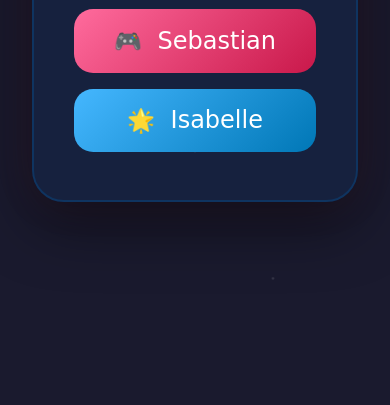
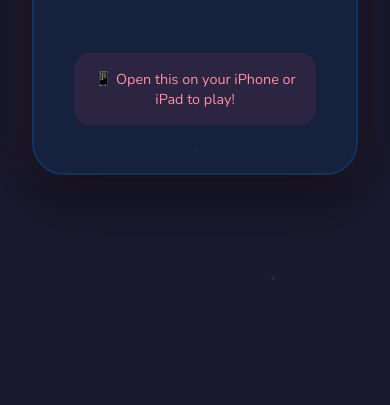
Before and after one commit to douglasak/rps, a website: page frontend/public/index.html in a window 390 px wide. Shown: the part 439-844 px from the top of the page. Drawn offline with nearby package versions, Linux system fonts and the light colour scheme; a web font is replaced by a local one.

Commit message:
Device-gated logins - iPhone shows Sebastian, iPad shows Isabelle, other devices blocked

```diff
--- a/frontend/public/index.html
+++ b/frontend/public/index.html
@@ -188,10 +188,10 @@
     <div class="game-title">✊✋✌️</div>
     <div style="font-family:'Boogaloo',cursive;font-size:2rem;text-align:center;margin-bottom:0.2rem;">Rock Paper Scissors</div>
     <div class="game-subtitle">Who are you?</div>
-    <div class="player-buttons">
-      <button class="player-btn btn-sebastian" onclick="login('sebastian')"><span class="btn-emoji">🎮</span> Sebastian</button>
-      <button class="player-btn btn-isabelle"  onclick="login('isabelle')"><span class="btn-emoji">🌟</span> Isabelle</button>
+    <div class="player-buttons" id="player-buttons">
+      <!-- buttons injected by JS based on device -->
     </div>
+    <div id="device-error" style="display:none;text-align:center;color:#ff8fa3;font-size:0.9rem;margin-top:1rem;padding:1rem;background:rgba(233,69,96,0.1);border-radius:1rem;"></div>
   </div>
 </div>
 
@@ -289,6 +289,32 @@
 let currentUser = null, pollInterval = null, lastResultRound = null;
 let matchTarget = 3, throwInProgress = false;
 const MOVE_EMOJI = { rock:'✊', paper:'✋', scissors:'✌️' };
+
+// ── DEVICE LOGIN GATING ──
+function detectDevice() {
+  const ua = navigator.userAgent;
+  const isIPad   = /iPad/.test(ua) || (navigator.platform === 'MacIntel' && navigator.maxTouchPoints > 1);
+  const isIPhone = /iPhone/.test(ua);
+  return { isIPad, isIPhone };
+}
+
+function initLoginButtons() {
+  const { isIPad, isIPhone } = detectDevice();
+  const container = document.getElementById('player-buttons');
+  const errEl     = document.getElementById('device-error');
+
+  if (isIPhone) {
+    container.innerHTML = `<button class="player-btn btn-sebastian" onclick="login('sebastian')"><span class="btn-emoji">🎮</span> Sebastian</button>`;
+  } else if (isIPad) {
+    container.innerHTML = `<button class="player-btn btn-isabelle" onclick="login('isabelle')"><span class="btn-emoji">🌟</span> Isabelle</button>`;
+  } else {
+    container.innerHTML = '';
+    errEl.style.display = 'block';
+    errEl.textContent   = '📱 Open this on your iPhone or iPad to play!';
+  }
+}
+
+initLoginButtons();
 
 // ── AUDIO (Web Audio API — no files needed) ──
 const AudioCtx = window.AudioContext || window.webkitAudioContext;
```
